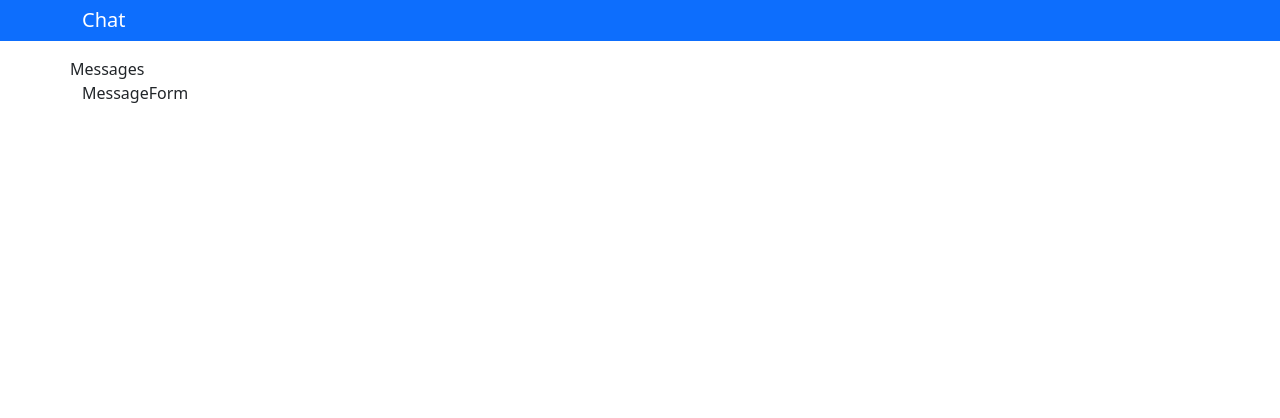
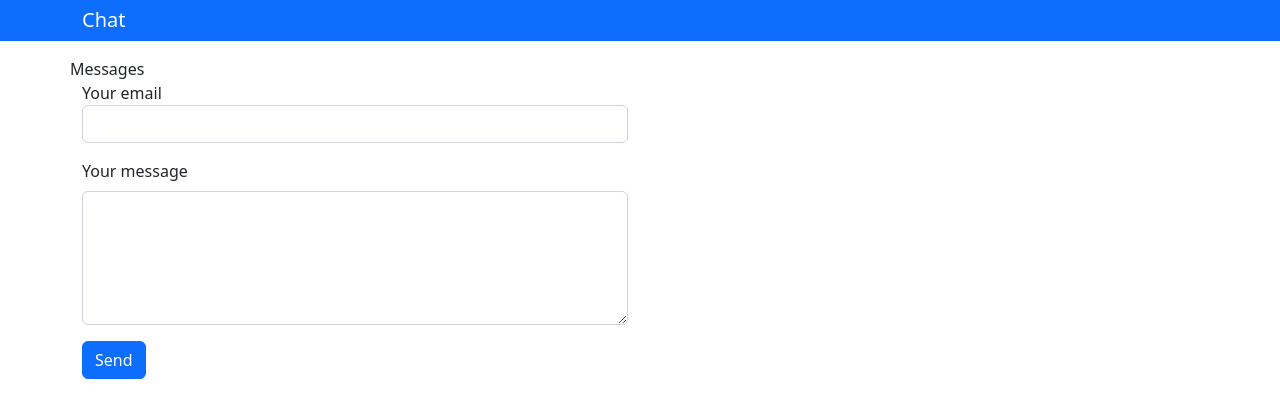
Before and after one commit to AlmazXX/chat-lab, a React (Create React App) app: page / in a window 1280 px wide. Shown: the top 418 px of the page. Built offline with nearby package versions, Linux system fonts and the light colour scheme.

Commit message:
Added form element, message state  to MessageForm Also added onFormChange, onFormSubmit functions

```diff
--- a/src/components/MessageForm/MessageForm.tsx
+++ b/src/components/MessageForm/MessageForm.tsx
@@ -1,9 +1,66 @@
-import React from 'react';
+import React, { useState } from "react";
+import { url } from "../../containers/App/App";
+import { MessageMutation } from "../../types";
 
 const MessageForm = () => {
+  const [message, setMessage] = useState<MessageMutation>({
+    message: "",
+    author: "",
+  });
+  const [hasAuthor, setHasAuthor] = useState(false);
+
+  const onFormChange = (
+    e: React.ChangeEvent<HTMLInputElement | HTMLTextAreaElement>
+  ) => {
+    const { name, value } = e.target;
+    setMessage((prev) => ({ ...prev, [name]: value }));
+  };
+
+  const onFormSubmit = async (e: React.FormEvent) => {
+    e.preventDefault();
+
+    const body = new URLSearchParams();
+    body.set("message", message.message);
+    body.set("author", message.author);
+    const response = await fetch(url, { method: "post", body });
+
+    setMessage((prev) => ({ ...prev, message: "" }));
+    setHasAuthor(true);
+  };
+
+  const authorSet = hasAuthor ? null : (
+    <div className="mb-3 d-flex flex-column">
+      <label htmlFor="author">Your email</label>
+      <input
+        type="email"
+        id="author"
+        className="form-control"
+        value={message.author}
+        name="author"
+        onChange={onFormChange}
+      />
+    </div>
+  );
   return (
-    <form>
-      MessageForm
+    <form className="col-md-6" onSubmit={onFormSubmit}>
+      {authorSet}
+      <div className="mb-3 d-flex flex-column">
+        <label htmlFor="message" className="form-label">
+          Your message
+        </label>
+        <textarea
+          name="message"
+          id="message"
+          className="form-control"
+          value={message.message}
+          cols={30}
+          rows={5}
+          onChange={onFormChange}
+        />
+      </div>
+      <button type="submit" className="btn btn-primary">
+        Send
+      </button>
     </form>
   );
 };
```
